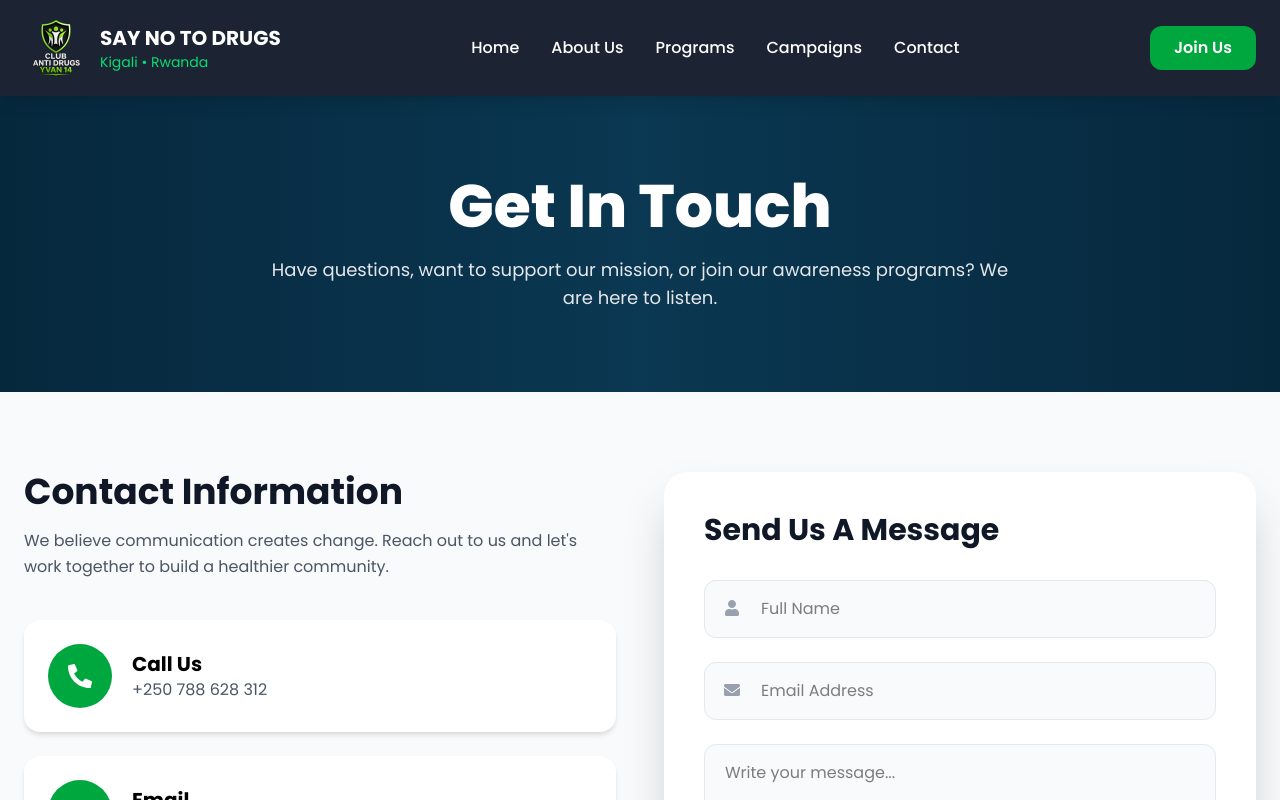
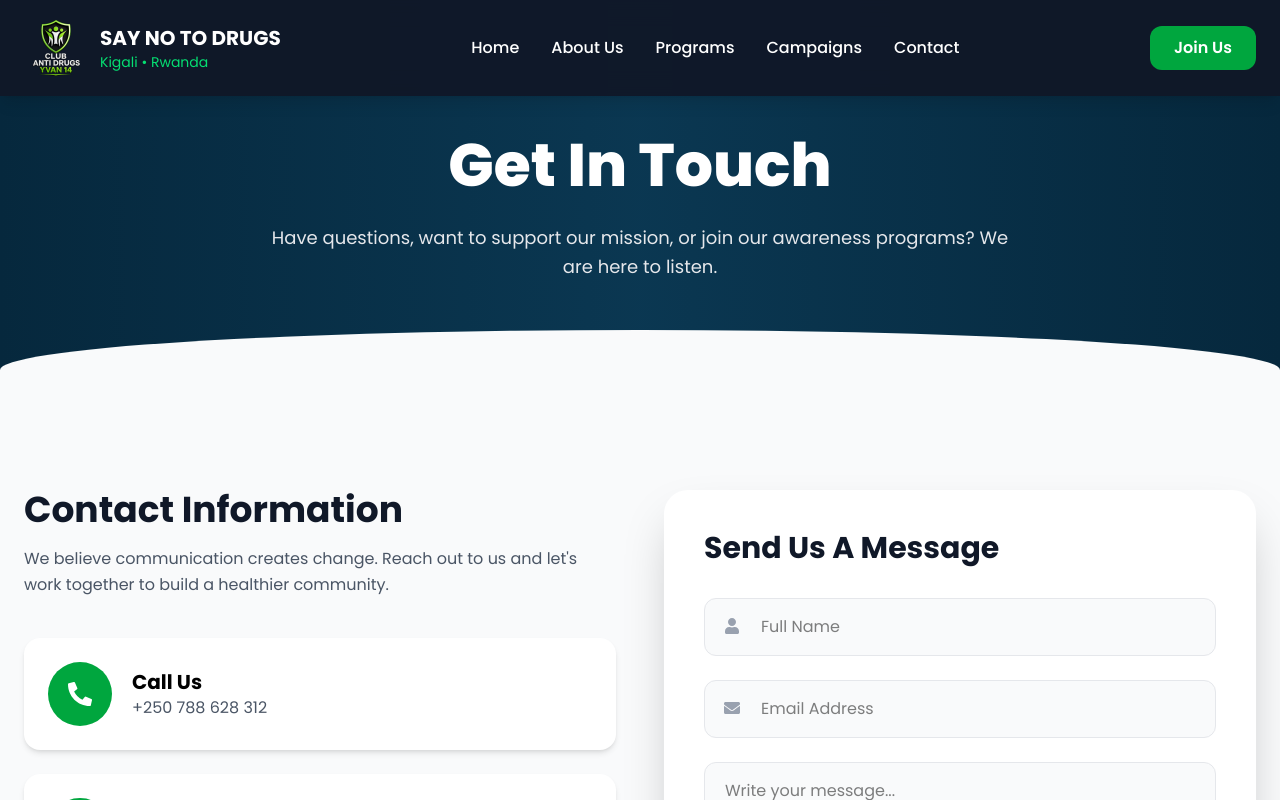
Before and after one commit to IsingizweBonheur/say-no, a React (Vite) app in the folder frontend/: page /contact in a window 1280 px wide. Shown: the top 800 px of the page. Built offline with nearby package versions, Linux system fonts and the light colour scheme.

Commit message:
Apudated Leadership

```diff
--- a/frontend/src/pages/contact.jsx
+++ b/frontend/src/pages/contact.jsx
@@ -71,40 +71,131 @@ export default function Contact() {
       <Navbar />
 
 
-      <section className="bg-gray-50 min-h-screen pt-24">
+      <section className="bg-gray-50 min-h-screen">
+{/* DARK BLUE HEADER WITH CURVE */}
+
+<div
+  className="
+    bg-[#06283D]
+    py-32
+    px-6
+    relative
+    overflow-hidden
+  "
+>
 
 
-        {/* DARK BLUE HEADER */}
+  {/* Gradient Background */}
 
-        <div className="bg-[#06283D] py-20 px-6 relative overflow-hidden">
-
-          <div className="absolute inset-0 bg-gradient-to-r from-[#06283D] via-[#0B3954] to-[#06283D] opacity-90"></div>
+  <div
+    className="
+      absolute
+      inset-0
+      bg-gradient-to-r
+      from-[#06283D]
+      via-[#0B3954]
+      to-[#06283D]
+      opacity-90
+    "
+  ></div>
 
 
-          <div className="relative max-w-6xl mx-auto text-center text-white">
+
+  {/* Header Content */}
+
+  <div
+    className="
+      relative
+      z-10
+      max-w-6xl
+      mx-auto
+      text-center
+      text-white
+    "
+  >
+
 
     <motion.h1
-              initial={{opacity:0,y:40}}
-              animate={{opacity:1,y:0}}
-              transition={{duration:.7}}
-              className="text-4xl md:text-6xl font-extrabold"
+
+      initial={{
+        opacity:0,
+        y:40
+      }}
+
+      animate={{
+        opacity:1,
+        y:0
+      }}
+
+      transition={{
+        duration:.7
+      }}
+
+      className="
+        text-4xl
+        md:text-6xl
+        font-extrabold
+        leading-tight
+      "
+
     >
+
       Get In Touch
+
     </motion.h1>
 
 
+
     <motion.p
-              initial={{opacity:0}}
-              animate={{opacity:1}}
-              transition={{delay:.3}}
-              className="mt-5 max-w-3xl mx-auto text-gray-200 text-lg"
+
+      initial={{
+        opacity:0
+      }}
+
+      animate={{
+        opacity:1
+      }}
+
+      transition={{
+        delay:.3
+      }}
+
+      className="
+        mt-5
+        max-w-3xl
+        mx-auto
+        text-gray-200
+        text-lg
+        leading-relaxed
+      "
+
     >
+
       Have questions, want to support our mission,
       or join our awareness programs? We are here to listen.
+
     </motion.p>
 
 
   </div>
+
+
+
+
+  {/* Bottom Curve */}
+
+  <div
+    className="
+      absolute
+      bottom-0
+      left-0
+      w-full
+      h-20
+      bg-gray-50
+      rounded-t-[50%]
+    "
+  ></div>
+
 
 </div>
 
--- a/frontend/src/pages/leader.jsx
+++ b/frontend/src/pages/leader.jsx
@@ -1,76 +1,105 @@
 import React from "react";
 import { motion } from "framer-motion";
+import { FaPhoneAlt } from "react-icons/fa";
+
 
 export default function Leader() {
 
+
   const leaders = [
+
     {
-      name: "DUSENGIMANA Elie",
-      title: "Executive Director",
-      image: "https://randomuser.me/api/portraits/men/32.jpg",
+      name:"DUSENGIMANA Elie",
+      short:"D.E",
+      role:"President",
+      phone:"0791059455",
       description:
-        "Leads the organization with a strong vision of creating healthier, drug-free communities through education, prevention, and collaboration.",
+      "Leads CLUB ANTI DRUGS YVAN 14 by coordinating activities, partnerships, and strategies to fight drug abuse among youth."
     },
+
+
     {
-      name: "Sarah Williams",
-      title: "Program Manager",
-      image: "https://randomuser.me/api/portraits/women/44.jpg",
+      name:"DUSHIME ISINGIZWE Bonheur",
+      short:"I.B",
+      role:"Vice President",
+      phone:"0795926508",
       description:
-        "Coordinates community programs, awareness campaigns, and educational activities designed to prevent drug abuse among young people.",
+      "Supports organizational leadership, manages technology initiatives, and helps develop digital solutions for awareness programs."
     },
+
+
     {
-  name: "DUSHIME ISINGIZWE Bonheur",
-  title: "IT Director",
-  image: "https://randomuser.me/api/portraits/men/41.jpg",
+      name:"ABAHIRIWE Adorateur",
+      short:"A",
+      role:"Secretary",
+      phone:"0782020139",
       description:
-    "Leads the organization's technology initiatives by managing digital solutions, maintaining IT systems, and supporting innovative tools that improve awareness, communication, and community impact.",
+      "Responsible for documentation, communication, reports, and administrative coordination of club activities."
     },
+
+
     {
-      name: "Grace Johnson",
-      title: "Counseling Coordinator",
-      image: "https://randomuser.me/api/portraits/women/65.jpg",
+      name:"IRADUKUNDA Delicia",
+      short:"I.D",
+      role:"Treasurer",
+      phone:"0791125282",
       description:
-        "Provides guidance and support programs that help individuals and families overcome challenges related to drug abuse.",
+      "Manages financial records and ensures transparency in the use of club resources."
     },
+
+
     {
-      name: "David Wilson",
-      title: "Youth Engagement Officer",
-      image: "https://randomuser.me/api/portraits/men/52.jpg",
+      name:"Uwizeyimana Vanessa",
+      short:"V.U",
+      role:"Development Officer",
+      phone:"Not Available",
       description:
-        "Works with young people by creating empowerment programs that encourage healthy choices and responsible lifestyles.",
+      "Supports development programs and helps organize activities that empower young people."
     },
+
+
     {
-      name: "Emily Anderson",
-      title: "Communication Officer",
-      image: "https://randomuser.me/api/portraits/women/68.jpg",
+      name:"NSHIMIYIMANA Serge",
+      short:"N.S",
+      role:"Community Representative",
+      phone:"0787040673",
       description:
-        "Manages communication strategies and awareness campaigns to spread important messages about drug prevention.",
+      "Participates in community outreach and awareness campaigns against drug abuse."
     },
+
+
     {
-      name: "Robert Martin",
-      title: "Research & Development Officer",
-      image: "https://randomuser.me/api/portraits/men/75.jpg",
+      name:"MUGWANEZA Fabrice",
+      short:"M.F",
+      role:"Youth Mobilizer",
+      phone:"0794012426",
       description:
-        "Researches community needs and develops effective solutions to improve prevention and education programs.",
+      "Works with young people and encourages positive choices through education and engagement."
     },
+
+
     {
-      name: "Linda Taylor",
-      title: "Volunteer Coordinator",
-      image: "https://randomuser.me/api/portraits/women/90.jpg",
+      name:"MUGISHA Keny Desile",
+      short:"K.D",
+      role:"Youth Support Officer",
+      phone:"Not Available",
       description:
-        "Coordinates volunteers and ensures community members actively participate in building a drug-free society.",
+      "Supports youth activities and contributes to building a drug-free community."
     },
+
   ];
+
+
 
 
   return (
 
     <section className="py-24 bg-gray-50">
 
+
       <div className="max-w-7xl mx-auto px-6">
 
 
-        {/* Section Header */}
 
         <motion.div
 
@@ -84,13 +113,23 @@ export default function Leader() {
           y:0
         }}
 
-          transition={{
-            duration:0.7
+        viewport={{
+          once:true
         }}
 
-          className="text-center max-w-3xl mx-auto mb-16"
+        transition={{
+          duration:.7
+        }}
+
+        className="
+        text-center
+        max-w-3xl
+        mx-auto
+        mb-16
+        "
 
         >
+
 
           <span className="
           text-green-600
@@ -99,8 +138,11 @@ export default function Leader() {
           font-semibold
           text-sm
           ">
+
           Our Leadership
+
           </span>
+
 
 
           <h2 className="
@@ -110,18 +152,23 @@ export default function Leader() {
           text-gray-900
           mt-4
           ">
-            Meet Our Leadership
+
+          Meet Our Committee
+
           </h2>
 
 
+
           <p className="
+          mt-5
           text-gray-600
-            mt-5
           leading-7
           ">
-            Our dedicated leaders work together to create awareness,
-            support communities, and inspire positive actions toward
-            a drug-free future.
+
+          The dedicated leadership team of CLUB ANTI DRUGS YVAN 14
+          working together to prevent drug abuse, support youth,
+          and create a healthier community.
+
           </p>
 
 
@@ -130,7 +177,7 @@ export default function Leader() {
 
 
 
-        {/* Leadership Cards */}
+
 
         <div className="
         grid
@@ -140,7 +187,8 @@ export default function Leader() {
         ">
 
 
-          {leaders.map((leader,index)=>(
+        {
+          leaders.map((leader,index)=>(
 
 
           <motion.div
@@ -157,9 +205,13 @@ export default function Leader() {
             y:0
           }}
 
+          viewport={{
+            once:true
+          }}
+
           transition={{
-                duration:0.5,
-                delay:index * 0.1
+            duration:.5,
+            delay:index*0.1
           }}
 
           whileHover={{
@@ -175,86 +227,103 @@ export default function Leader() {
           border-gray-100
           shadow-md
           hover:shadow-2xl
-                transition-all
-                duration-300
+          transition
           "
 
           >
 
 
-              {/* Profile Image */}
+
+
+          {/* INITIAL */}
 
           <div className="
+          w-24
+          h-24
+          mx-auto
+          rounded-full
+          bg-green-100
+          text-green-700
           flex
+          items-center
           justify-center
+          font-extrabold
+          text-2xl
           mb-6
+          border-4
+          border-green-200
           ">
 
-                <div className="
-                  w-32
-                  h-32
-                  rounded-full
-                  overflow-hidden
-                  border-4
-                  border-green-100
-                  shadow-lg
-                ">
-
-                  <img
-                    src={leader.image}
-                    alt={leader.name}
-                    className="
-                      w-full
-                      h-full
-                      object-cover
-                      hover:scale-110
-                      transition
-                      duration-500
-                    "
-                  />
-
-                </div>
+          {leader.short}
 
           </div>
 
 
 
 
-              {/* Name */}
 
           <h3 className="
-                text-xl
+          text-lg
           font-bold
           text-gray-900
           ">
+
           {leader.name}
+
           </h3>
 
 
 
-              {/* Role */}
+
 
           <p className="
           text-green-600
           font-semibold
-                text-sm
           mt-2
-                mb-4
           ">
-                {leader.title}
+
+          {leader.role}
+
           </p>
 
 
 
 
-              {/* Description */}
+
+
+          {/* PHONE */}
+
+          <div className="
+          flex
+          justify-center
+          items-center
+          gap-2
+          mt-3
+          text-gray-600
+          text-sm
+          ">
+
+          <FaPhoneAlt className="text-green-600"/>
+
+          {leader.phone}
+
+          </div>
+
+
+
+
+
+
 
           <p className="
           text-gray-600
           text-sm
           leading-6
+          mt-5
           ">
+
           {leader.description}
+
           </p>
 
 
@@ -262,10 +331,13 @@ export default function Leader() {
           </motion.div>
 
 
-          ))}
+          ))
+        }
+
 
 
         </div>
+
 
 
       </div>
@@ -274,4 +346,5 @@ export default function Leader() {
     </section>
 
   );
+
 }
```
Also changed, not shown: frontend/src/pages/about.jsx (+116 -245 lines). Lines whose indentation alone changed are shown as unchanged.
